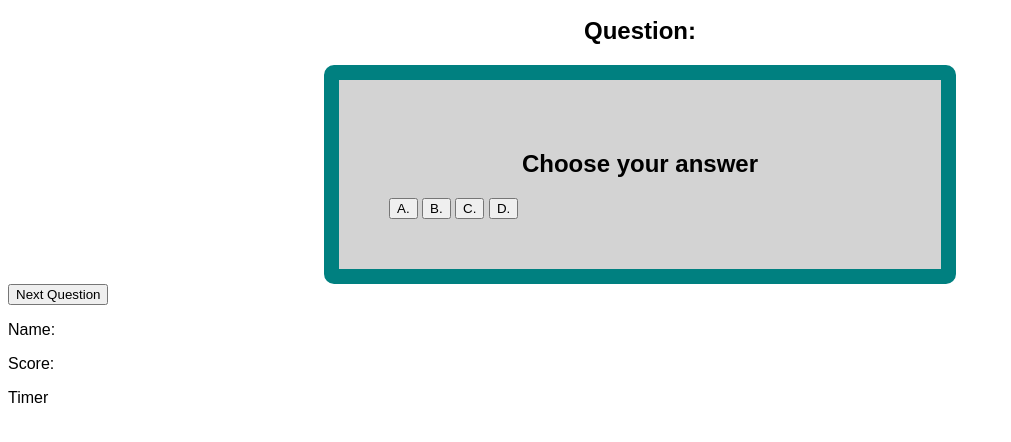
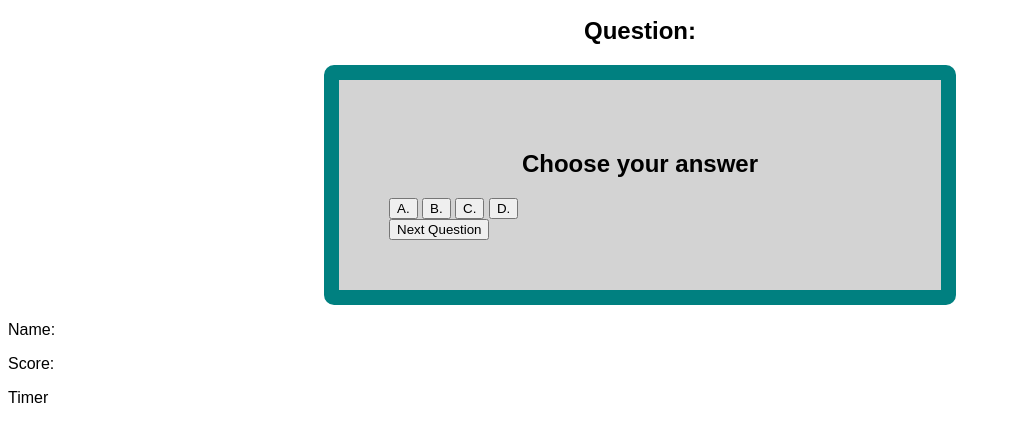
Before and after one commit to deannaboiani/code-quiz, a plain HTML site: page index.html in a window 1280 px wide. Shown: the part 104-546 px from the top of the page, without its empty margins (0-1011 px from the left). Drawn offline with Linux system fonts and the light colour scheme.

Commit message:
fixes bug for next button

```diff
--- a/Develop/js/script.js
+++ b/Develop/js/script.js
@@ -67,7 +67,7 @@ var questionArray = [
 
 // on click of start button, the quiz will start
 srtBtn.addEventListener("click", startQuiz);
-nextQBtn.addEventListener("click", nextQuestion());
+nextQBtn.addEventListener("click", nextQuestion);
 
 function startQuiz() {
     console.log('started');
--- a/index.html
+++ b/index.html
@@ -29,15 +29,15 @@
                             <button class="answer-button">B. <span id="answer-2"></span></button>
                             <button class="answer-button">C. <span id="answer-3"></span></button>
                             <button class="answer-button">D. <span id="answer-4"></span></button>
-
+                    </div>
+                    <div>
+                        <button type="button" id="next-q" class="hide">Next Question</button>
                     </div>
 
 
                 </div>
 
             </div>
-
-           <div><button type="button" id="next-q" class="hide">Next Question</button></div>
 
         </section>
 
```
